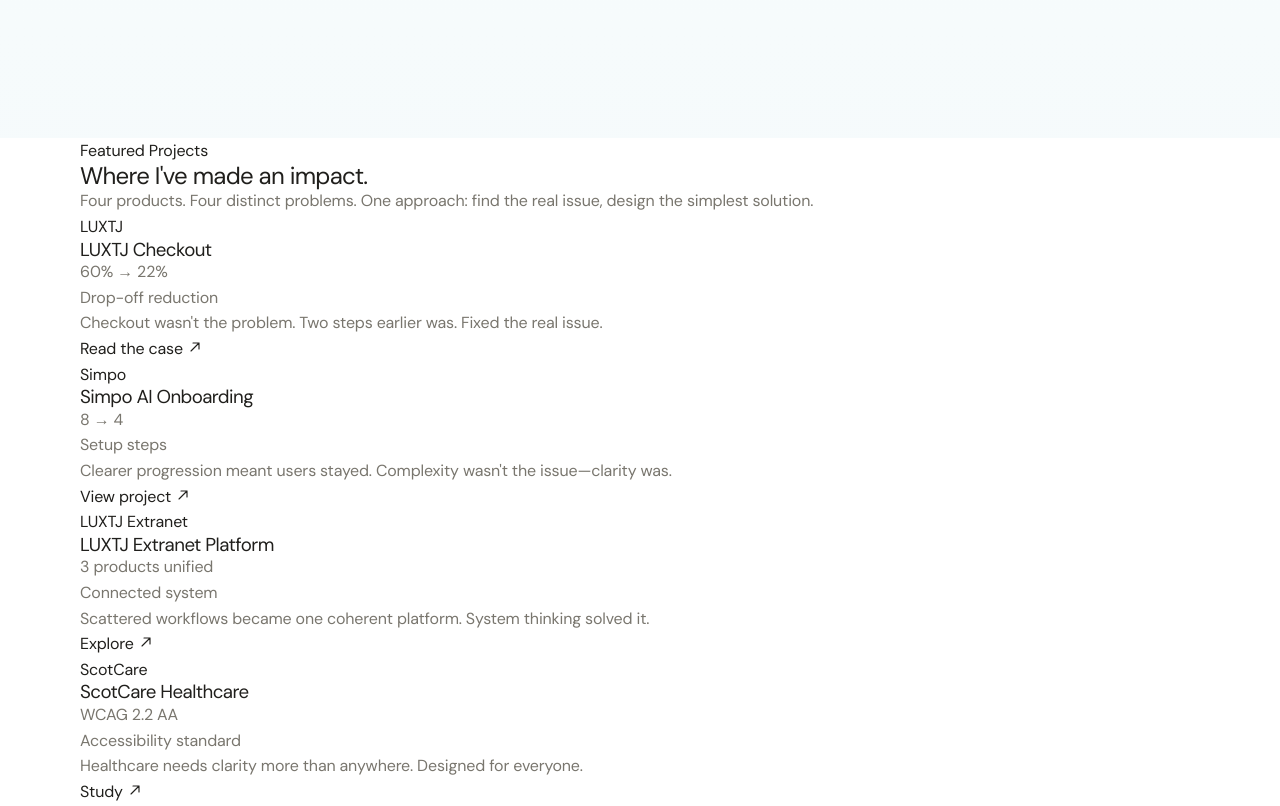
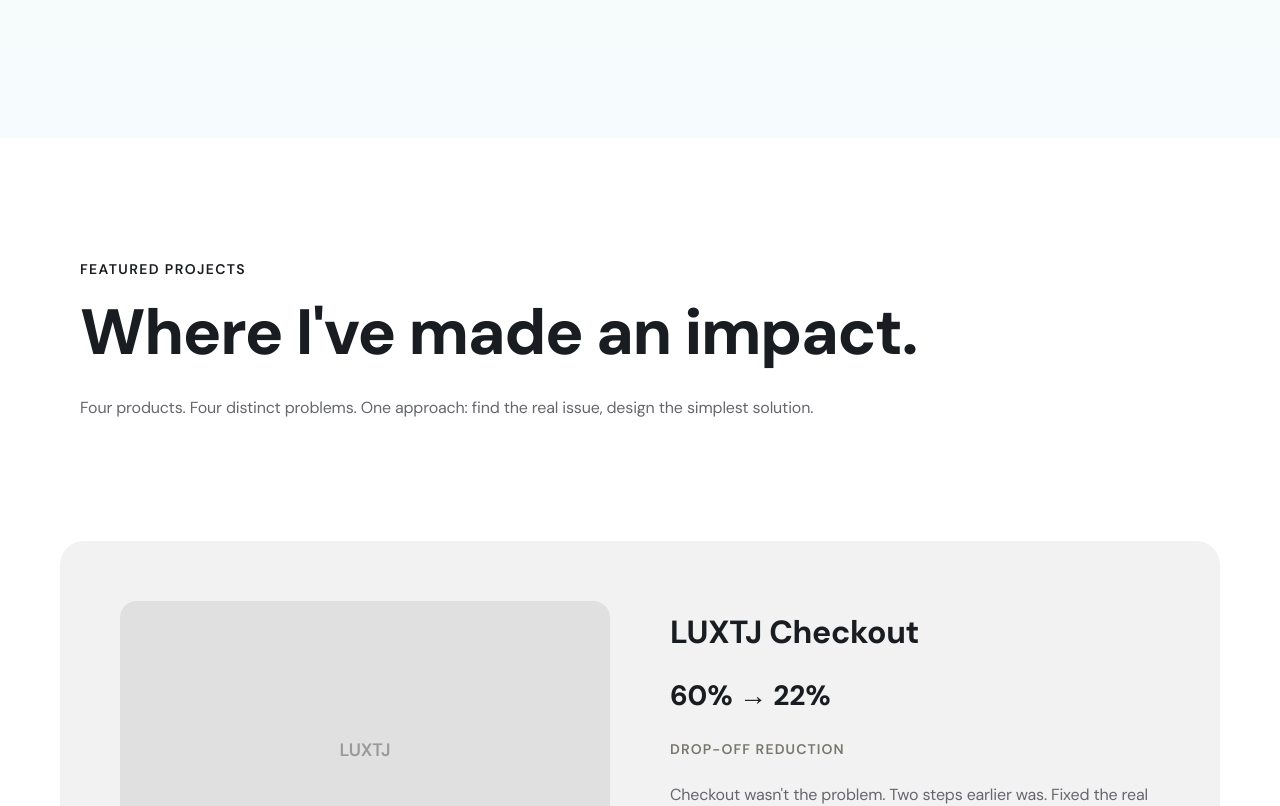
Before and after one commit to Akshayux/akshay-portfolio, a Next.js app: page / in a window 1280 px wide. Shown: the part 2680-3486 px from the top of the page. Built offline with nearby package versions, Linux system fonts and the light colour scheme.

Commit message:
Add horizontal scroll carousel CSS for work showcase section with scroll-snap

```diff
--- a/app/refinements-creative.css
+++ b/app/refinements-creative.css
@@ -550,3 +550,39 @@
 /* Reveal animation */
 .reveal{opacity:0;transform:translateY(24px);transition:opacity .8s cubic-bezier(.22,1,.36,1),transform .8s cubic-bezier(.22,1,.36,1)}
 .reveal.is-visible{opacity:1;transform:translateY(0)}
+
+/* Work Showcase - Horizontal Scroll Carousel */
+.work-showcase{padding:120px 0;background:#ffffff}
+.work-intro{margin-bottom:80px}
+.work-label{font-size:14px;color:#191c20;font-weight:600;text-transform:uppercase;letter-spacing:0.1em;margin-bottom:16px}
+.work-intro h2{font-size:clamp(48px,5vw,72px);line-height:1.15;margin:0 0 24px;color:#191c20;font-weight:800;letter-spacing:-0.02em}
+.work-intro p{font-size:16px;color:#65676c;line-height:1.7;margin:0;max-width:780px}
+
+.work-scroll-container{display:flex;overflow-x:auto;gap:40px;scroll-snap-type:x mandatory;scroll-behavior:smooth;padding:40px 0;margin:0 -20px;padding-left:20px;padding-right:20px}
+.work-scroll-container::-webkit-scrollbar{height:6px}
+.work-scroll-container::-webkit-scrollbar-track{background:#f0f0f0;border-radius:10px}
+.work-scroll-container::-webkit-scrollbar-thumb{background:#4e83d8;border-radius:10px}
+
+.work-card{flex:0 0 calc(100% - 80px);min-width:calc(100vw - 120px);scroll-snap-align:center;scroll-snap-stop:always;display:grid;grid-template-columns:1fr 1fr;gap:60px;align-items:center;background:#f2f2f2;border-radius:24px;padding:60px;transition:all 0.3s ease}
+.work-card:hover{background:#4d80d1;transform:translateY(-4px);box-shadow:0 12px 40px rgba(77,128,209,0.2)}
+
+.work-card-visual{border-radius:16px;overflow:hidden}
+.work-placeholder{width:100%;height:300px;background:#e0e0e0;border-radius:16px;display:flex;align-items:center;justify-content:center;font-size:18px;font-weight:600;color:#999}
+
+.work-card-content{display:flex;flex-direction:column;gap:20px}
+.work-card h3{font-size:32px;line-height:1.3;margin:0;color:#191c20;font-weight:700;letter-spacing:-0.01em}
+.work-card h3:hover{color:#191c20}
+.work-card:hover h3{color:#ffffff}
+
+.work-metric{font-size:28px;font-weight:800;color:#191c20;margin:0}
+.work-card:hover .work-metric{color:#ffffff}
+
+.work-description{font-size:14px;color:#79766e;font-weight:600;text-transform:uppercase;letter-spacing:0.08em;margin:0}
+.work-card:hover .work-description{color:#e8e8e8}
+
+.work-insight{font-size:16px;color:#65676c;line-height:1.7;margin:0;font-weight:400}
+.work-card:hover .work-insight{color:#e8e8e8}
+
+.work-link{display:inline-flex;align-items:center;gap:8px;font-size:14px;font-weight:700;text-transform:uppercase;letter-spacing:0.08em;color:#4e83d8;text-decoration:none;transition:all 0.3s ease;margin-top:12px}
+.work-link:hover{color:#3d70c1;transform:translateX(4px)}
+.work-card:hover .work-link{color:#ffffff}
```
